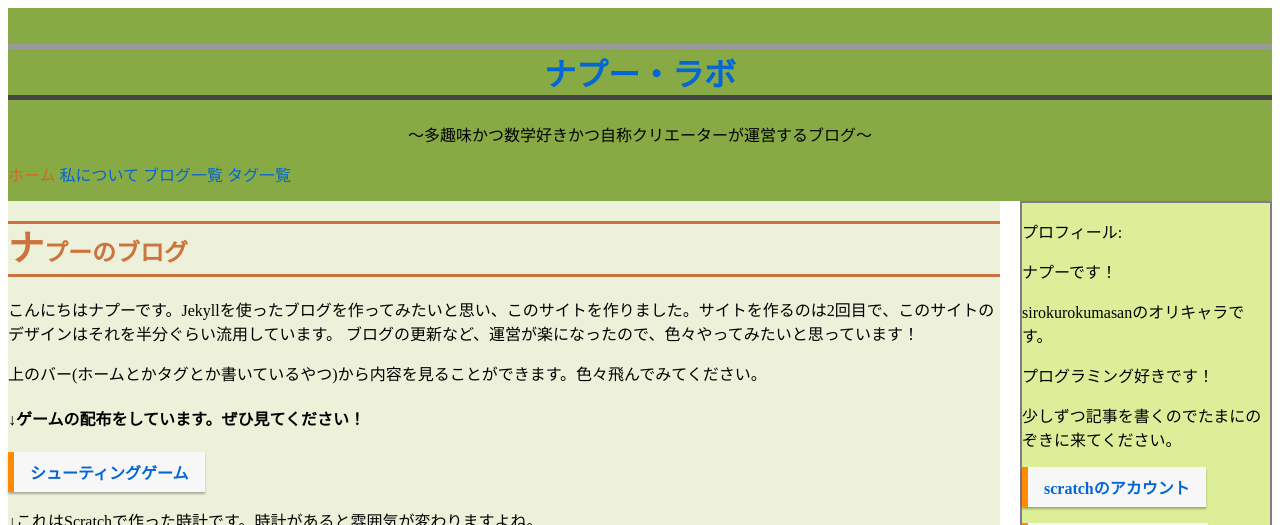
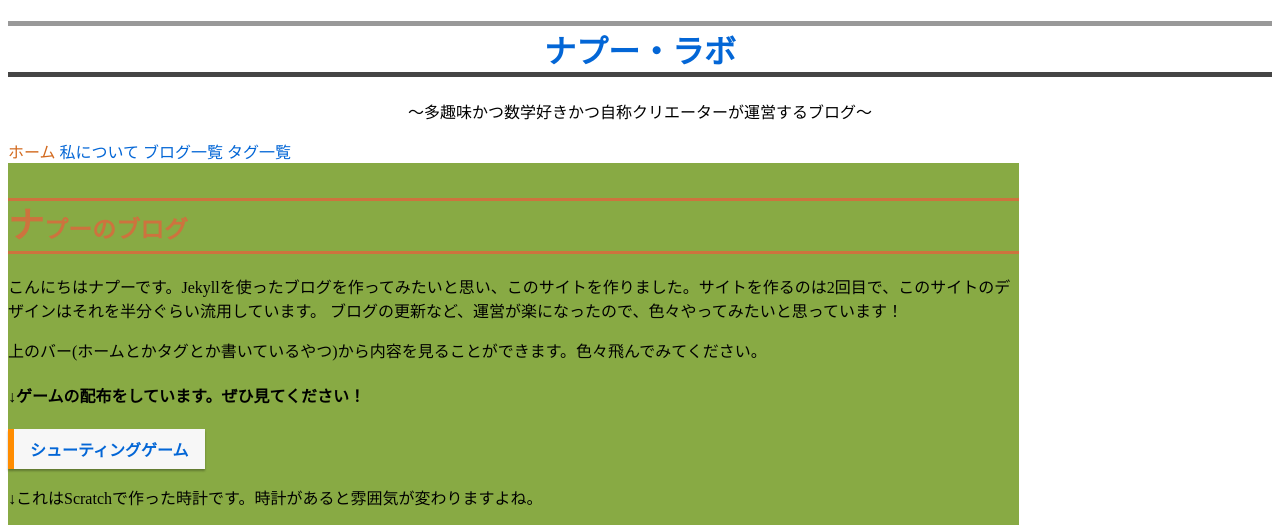
Before and after one commit to sirokurokumasan/sirokurokumasan.github.io, a Jekyll site: the page built from index.md, in a window 1280 px wide and 1400 px high. Shown: the top 525 px of the window. Built offline with Jekyll 4.4.1, drawn with Linux system fonts in a browser that asks for light colours; grey boxes are pictures that could not be loaded.

Commit message:
Update main.scss

```diff
--- a/_sass/main.scss
+++ b/_sass/main.scss
@@ -34,11 +34,7 @@ h3 {
 
 //ここからレイアウト
 header {
-  width: 100%;
-  padding: 15px 0;
-  background:#8a4;
-  position: sticky;
-  top: 0;
+
 }
 
 footer {
@@ -49,14 +45,17 @@ footer {
 }
 .container {
   width: 100%;
-  display: -webkit-flex;
-  display: flex;
-}
-.main {
   background: #eef1d9;
   display: block;
   width: 80%;
   margin-right: 20px;
+}
+.main {
+  width: 100%;
+  padding: 15px 0;
+  background:#8a4;
+  position: sticky;
+  top: 0;
 }
 .sub {
   background: #de9;
```
